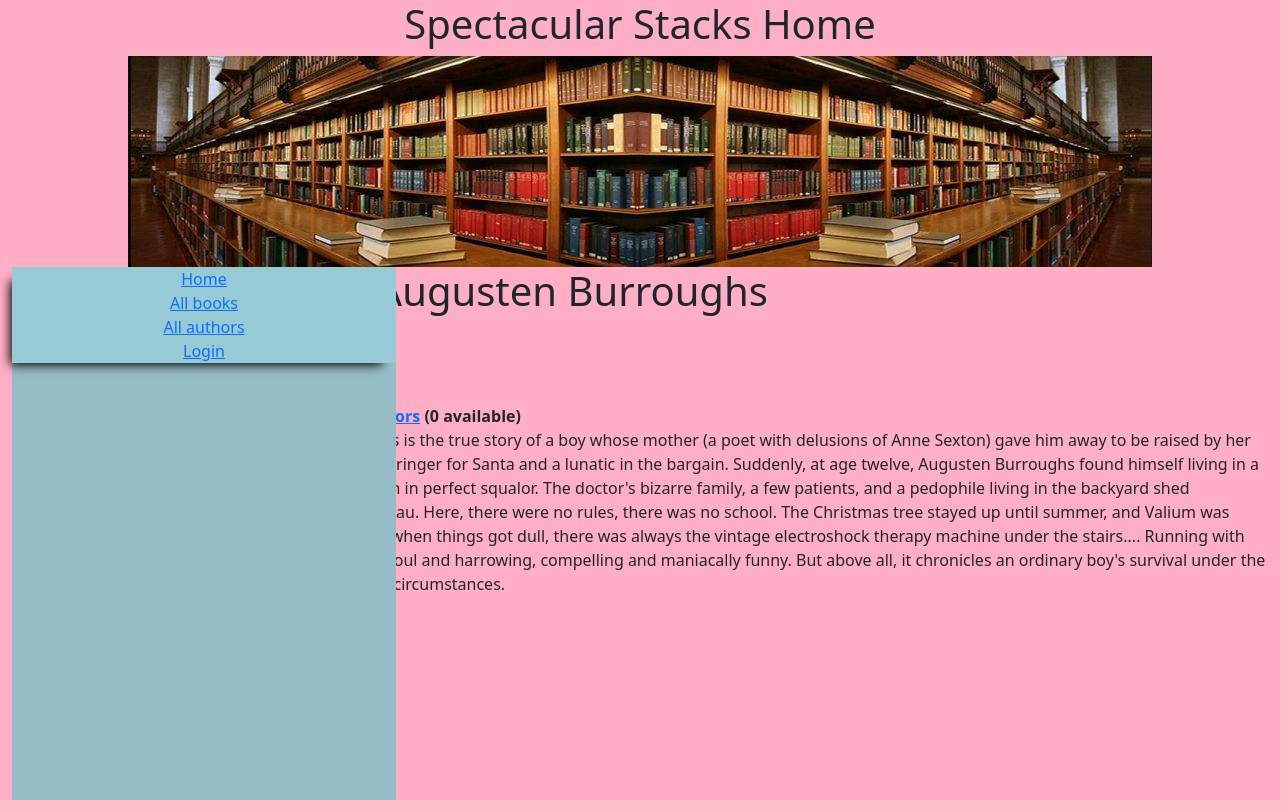
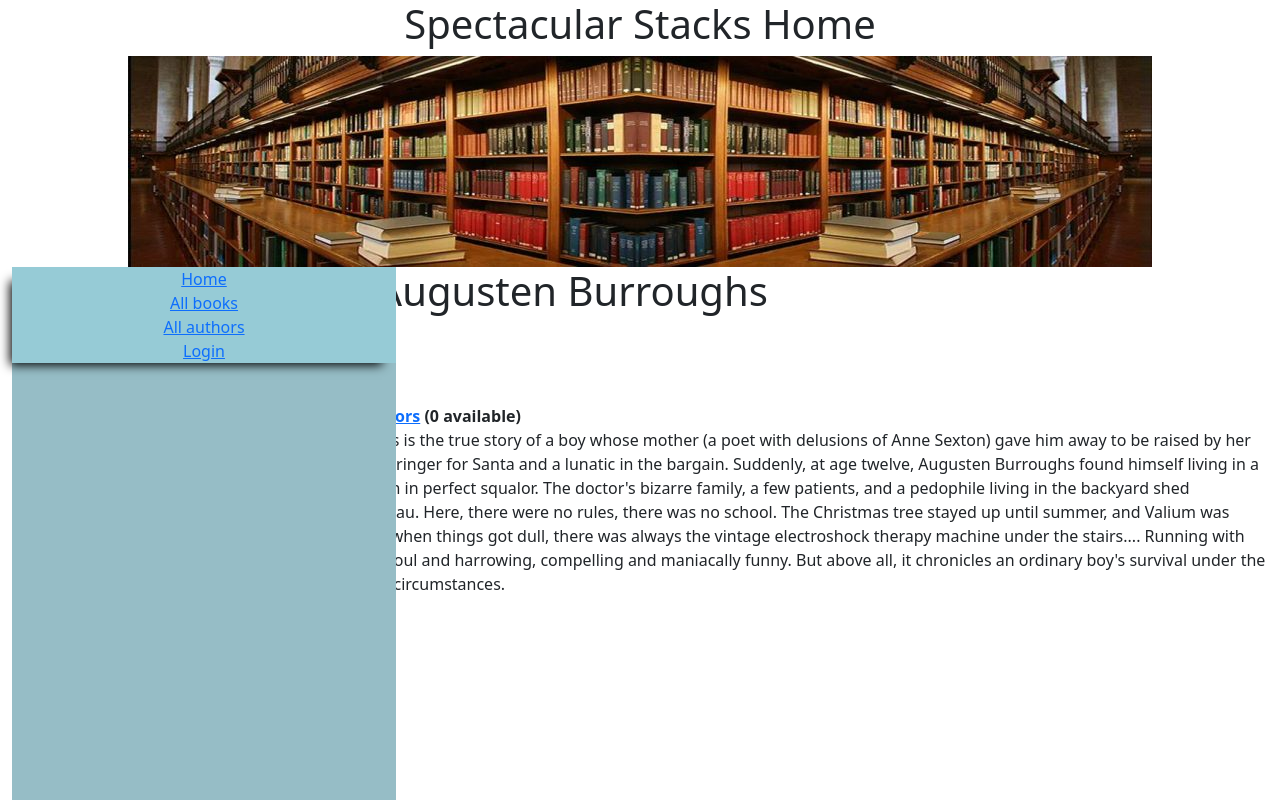
Before and after one commit to RKnybel/Library-Management-System-CSC-445, a Django app: page /catalog/author/5 in a window 1280 px wide. Run offline with Django 4.2, Linux system fonts and the light colour scheme; data comes from the database, SQL or seed files in the repository; both versions use the stored data as it was after the commit; data that the repository does not hold is empty.

Commit message:
Revert "Style changes"
This reverts commit 86ccec9b6ff0e47bd3a2ad1bc94b242cd972bb37.

```diff
--- a/team2lms/catalog/static/css/styles.css
+++ b/team2lms/catalog/static/css/styles.css
@@ -9,6 +9,3 @@
 	height: 100%;
 	background-color: #96BDC6;
 }
-body{
-	background-color:#FFAFC5;
-}
--- a/team2lms/catalog/templates/base_generic.html
+++ b/team2lms/catalog/templates/base_generic.html
@@ -9,7 +9,7 @@
   {% load static %}
   <link rel="stylesheet" type="text/css" href="{% static 'css/styles.css' %}">
 </head>
-<body style = "background-color:#FFAFC5">
+<body>
 	<header>
 		  <h1 style="text-align: center;">Spectacular Stacks Home</h1>
 		 <img style="max-width: 100%; display: block; margin-left: auto; margin-right: auto;" src="{% static "catalog/libheader.png" %}" alt="My image"/>
--- a/team2lms/catalog/templates/index.html
+++ b/team2lms/catalog/templates/index.html
@@ -10,8 +10,7 @@
 
  <p>Welcome to Spectacular Stacks, a website developed by <em>Software Engineer Team 2</em>!</p>
   <p>The library has the following record counts:</p>
-
-   <nav>
+     <nav>
        <ul>
     <li> <strong>Books:</strong> {{ num_books }}</li>
     <li><strong>Copies:</strong> {{ num_instances }}</li>
```
Also changed, not shown: team2lms/db.sqlite3.
